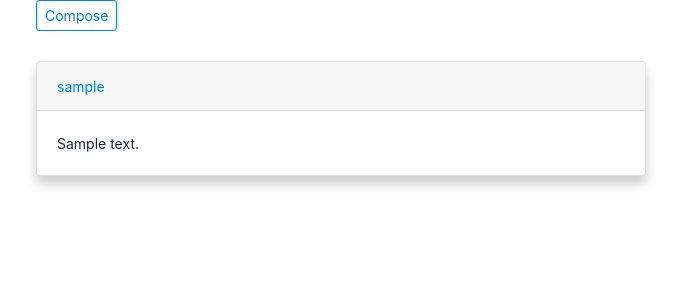
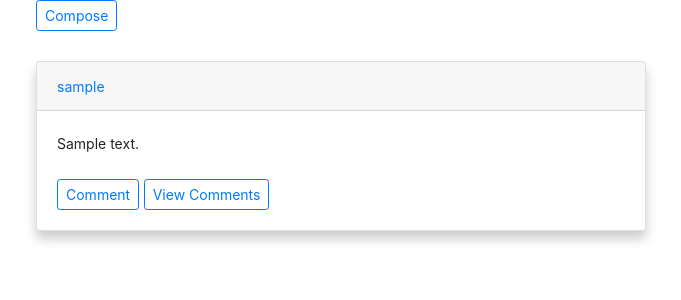
Before and after one commit to kd-kinuthiadavid/CONSPIRE, a Django app: page / in a window 1280 px wide. Shown: the part 56-356 px from the top of the page, without its empty margins (299-980 px from the left). Run offline with Django 3.2, Linux system fonts and the light colour scheme; tables that the repository leaves empty hold one stand-in row (values such as "Sample post"); some libraries are stand-ins or nearby versions.

Commit message:
edit index to add buttons and linking them

```diff
--- a/my_conspire/templates/index.html
+++ b/my_conspire/templates/index.html
@@ -16,6 +16,12 @@
                   </div>
                   <div class="card-body">
                     <small class="card-text">{{ feed.content}}</small>
+                      <br>
+                      <br>
+                      <div>
+                        <a href="{% url 'new_feed_comment' %}"><button type="button" class="btn btn-outline-primary btn-sm">Comment</button></a>
+                        <a href="{% url 'comment_for_specific_feed' feed_id=feed.id %}"><button type="button" class="btn btn-outline-primary btn-sm">View Comments</button></a>
+                    </div>
                   </div>
                 </div>
             {% endfor %}
```
